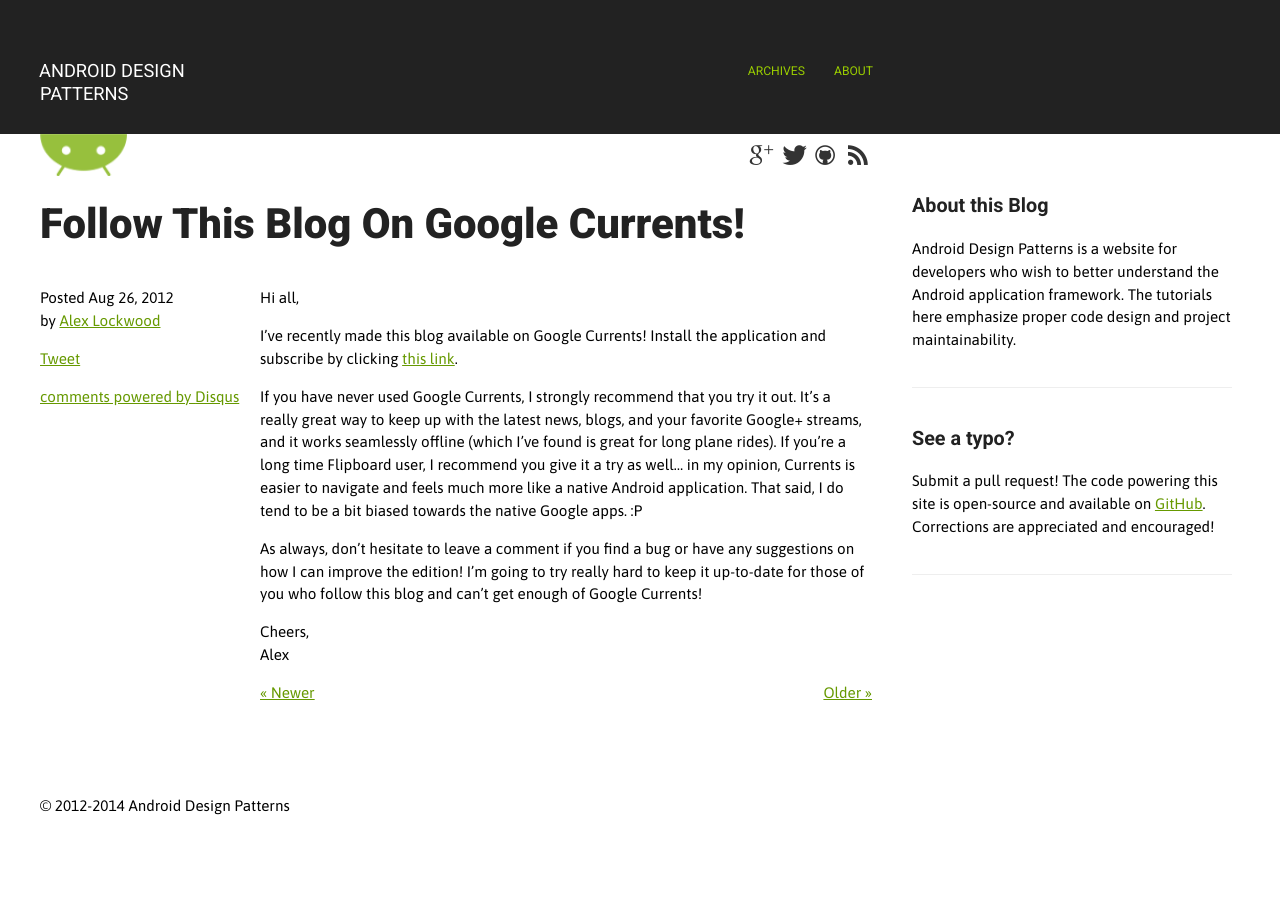
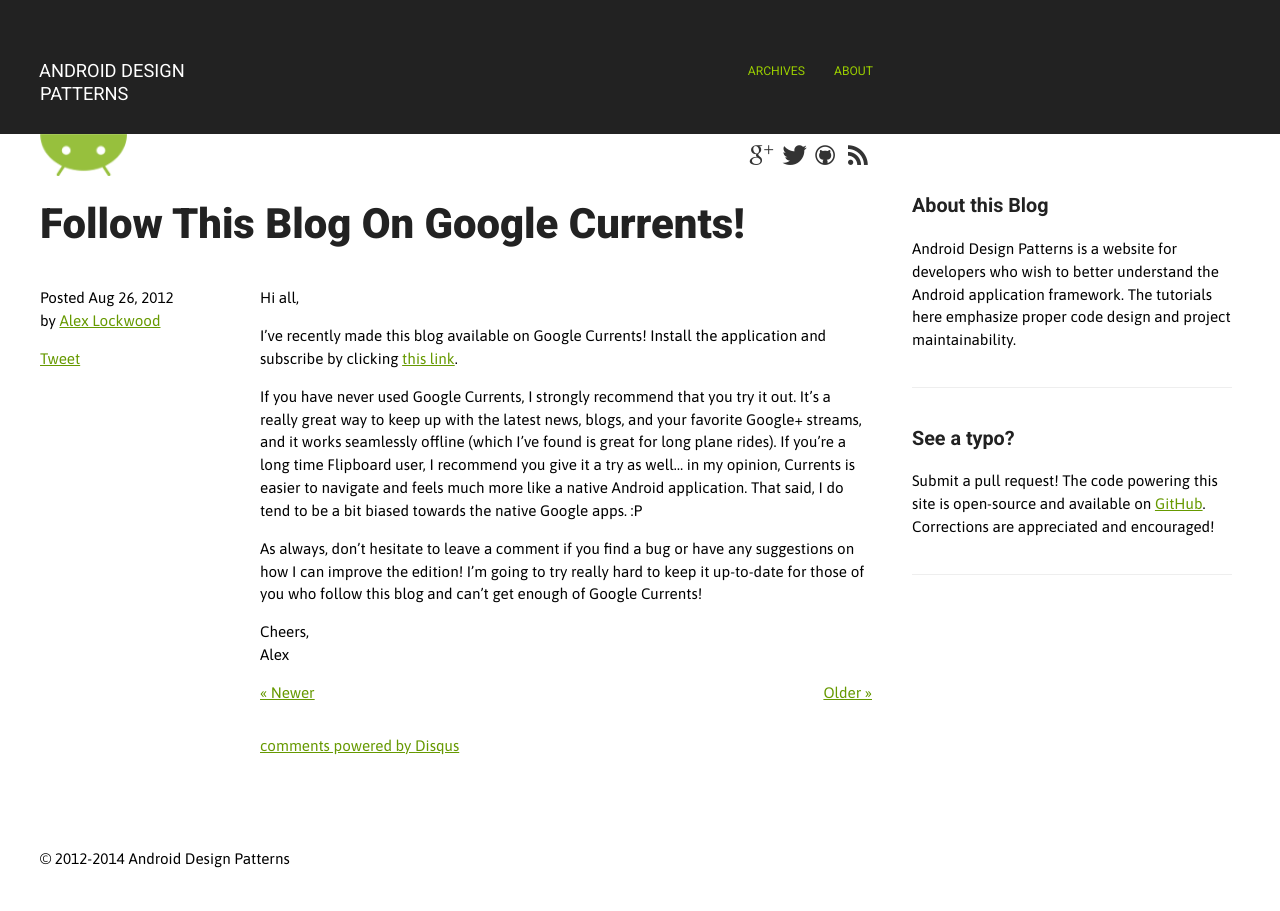
Before and after one commit to alexjlockwood/AndroidDesignPatterns, a Jekyll site: the page built from _posts/2012-08-26-follow-this-blog-on-google-currents.md, in a window 1280 px wide. Built offline with Jekyll 4.4.1, drawn with Linux system fonts in a browser that asks for light colours; Markdown is read by kramdown in place of the engine named in the settings; comment, search, counter and statistics services are not loaded.

Commit message:
Add padding above disqus comments

```diff
--- a/_includes/style.css
+++ b/_includes/style.css
@@ -264,6 +264,9 @@
     content: " ";
     display: table;
     clear: both;
+}
+.post-comments {
+    padding-top: 30px;
 }
 .side {
     float: left;
--- a/_layouts/post.html
+++ b/_layouts/post.html
@@ -29,6 +29,12 @@
     {% endif %}
   </div>
 
+  {% if page.disable_comments == null %}
+    <div class="post-comments">
+      {% include disqus.html %}
+    </div>
+  {% endif %}
+
   </div>
 
   {% if page.suggested %}
@@ -41,10 +47,6 @@
     </ul>
   </div>
   {% endif %}
-
-  {% if page.disable_comments == null %}
-    {% include disqus.html %}
-  {% endif %}
 </div>
 
 {% include twitter.html %}
```
